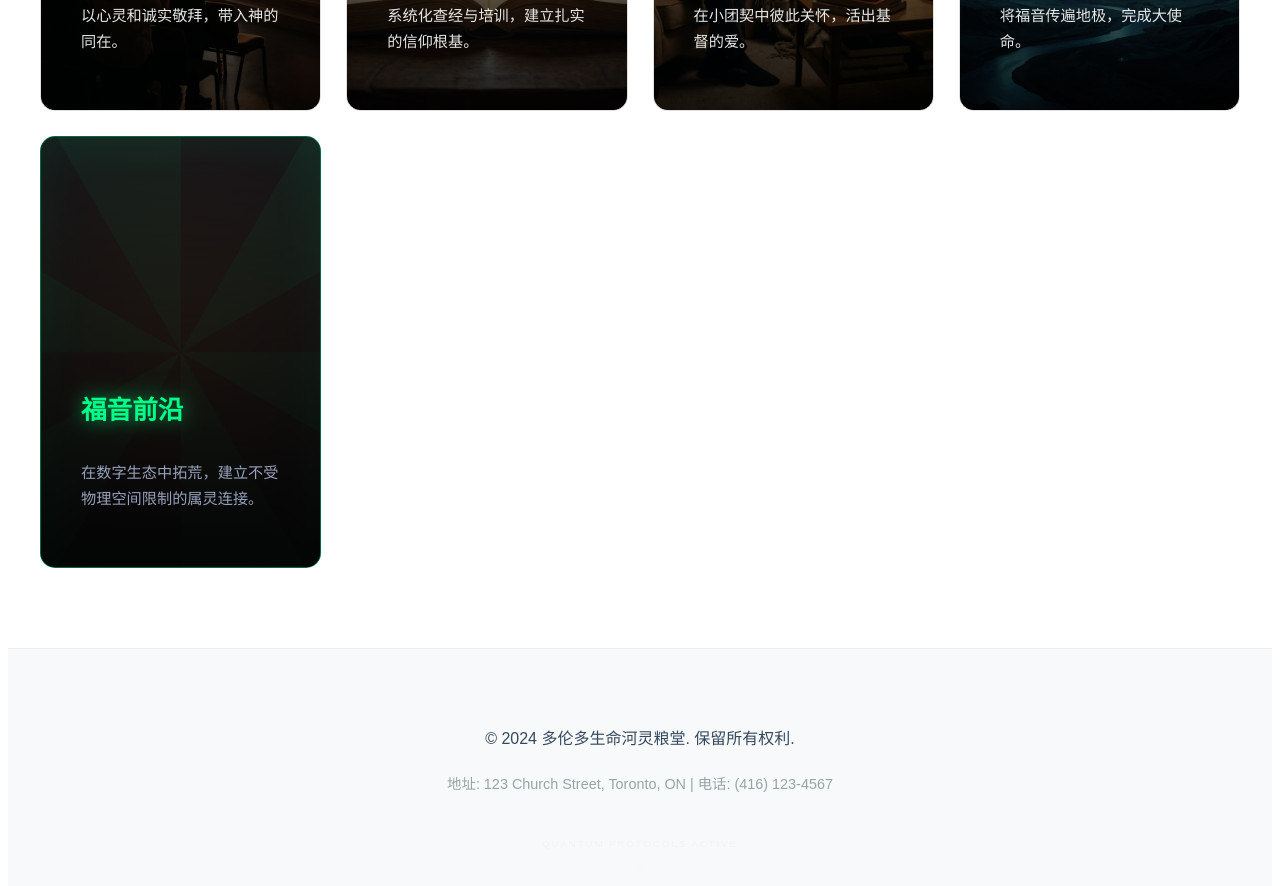
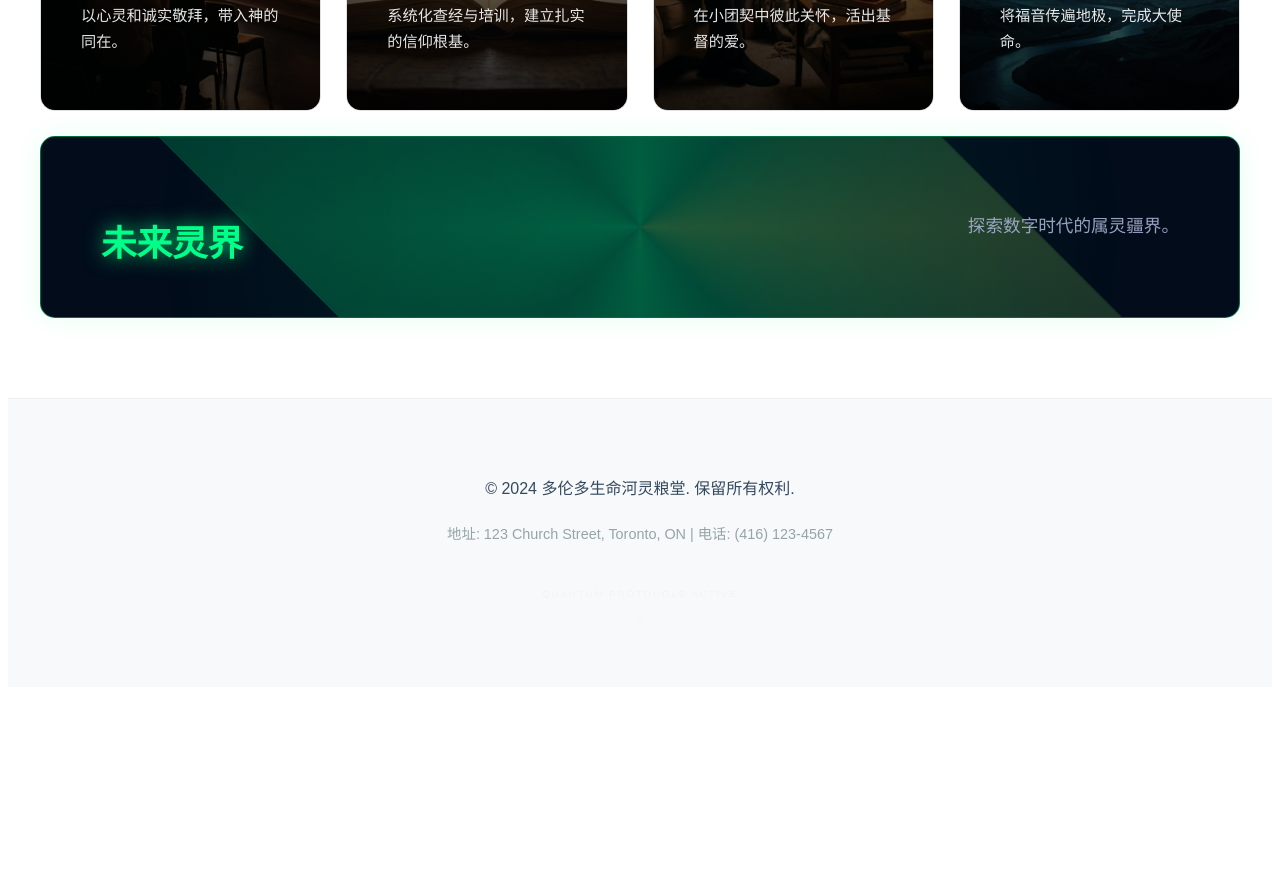
Before and after one commit to konbinoxx-cell/toronto-liferiver-church, a plain HTML site: page index.html in a window 1280 px wide. Shown: the part 1259-2145 px from the top of the page. After the commit the page ends 1954 px from the top, so only its background shows below. Drawn offline with Linux system fonts and the light colour scheme.

Commit message:
Layout Update: Renamed portal to '未来灵界' and implemented full-width flattened layout with enhanced starburst vortex

```diff
--- a/index.css
+++ b/index.css
@@ -168,15 +168,27 @@ header {
     background-image: url('images/vision-mission.png');
 }
 
-/* Future Portal Card - The 5th Card (Cyber-Decoy) */
+/* Future Portal Card - The 5th Card (Flattened Full-Width) */
 .vision-portal {
+    grid-column: 1 / -1;
+    /* Spans all 4 columns */
+    height: 180px;
+    /* Flattened height as requested */
     background: #020c1b;
     border: 1px solid rgba(0, 255, 136, 0.4);
-    box-shadow: inset 0 0 50px rgba(0, 255, 136, 0.1);
+    box-shadow: 0 0 30px rgba(0, 255, 136, 0.1);
     cursor: pointer;
+    flex-direction: row;
+    justify-content: space-between;
+    align-items: center;
+    padding: 0 60px;
 }
 
-/* Eye-catching CSS Animation (The "GIF-like" Vortex) */
+.vision-portal::before {
+    background: radial-gradient(circle at center, rgba(0, 255, 136, 0.1) 0%, transparent 80%) !important;
+}
+
+/* Eye-catching CSS Animation (High-Energy Vortex) */
 .vision-portal::after {
     content: '';
     position: absolute;
@@ -185,38 +197,50 @@ header {
     width: 300%;
     height: 300%;
     background:
-        repeating-conic-gradient(from 0deg,
-            transparent 0deg 30deg,
-            rgba(0, 255, 136, 0.05) 30deg 60deg),
-        radial-gradient(circle, rgba(230, 126, 34, 0.2) 0%, transparent 60%);
-    animation: vortex-spin 15s linear infinite;
+        conic-gradient(from 0deg at 50% 50%,
+            transparent 0deg,
+            rgba(0, 255, 136, 0.1) 45deg,
+            transparent 90deg,
+            rgba(0, 255, 136, 0.1) 135deg,
+            transparent 180deg,
+            rgba(230, 126, 34, 0.15) 225deg,
+            transparent 270deg,
+            rgba(0, 255, 136, 0.1) 315deg,
+            transparent 360deg),
+        radial-gradient(circle, rgba(0, 255, 136, 0.2) 0%, #020c1b 70%);
+    animation: vortex-spin 8s linear infinite;
     z-index: 0;
     pointer-events: none;
 }
 
 @keyframes vortex-spin {
     from {
-        transform: rotate(0deg) scale(1);
+        transform: rotate(0deg) scale(0.95);
     }
 
     50% {
-        transform: rotate(180deg) scale(1.1);
+        transform: rotate(180deg) scale(1.05);
     }
 
     to {
-        transform: rotate(360deg) scale(1);
+        transform: rotate(360deg) scale(0.95);
     }
 }
 
 .vision-portal h3 {
+    font-size: 2.22rem;
+    margin-bottom: 0;
     color: #00ff88 !important;
-    /* Neon Green for tech feel */
-    text-shadow: 0 0 20px rgba(0, 255, 136, 0.6);
+    /* Neon Green */
+    text-shadow: 0 0 20px rgba(0, 255, 136, 0.8);
     position: relative;
     z-index: 2;
 }
 
 .vision-portal p {
+    font-size: 1.1rem;
+    max-width: 400px;
+    text-align: right;
     color: #a8b2d1 !important;
     position: relative;
     z-index: 2;
--- a/index.html
+++ b/index.html
@@ -64,8 +64,8 @@
                 </div>
                 <!-- Interactive 5th Card -->
                 <div class="card vision-portal" id="future-portal">
-                    <h3>福音前沿</h3>
-                    <p>在数字生态中拓荒，建立不受物理空间限制的属灵连接。</p>
+                    <h3>未来灵界</h3>
+                    <p>探索数字时代的属灵疆界。</p>
                 </div>
             </div>
         </div>
```
